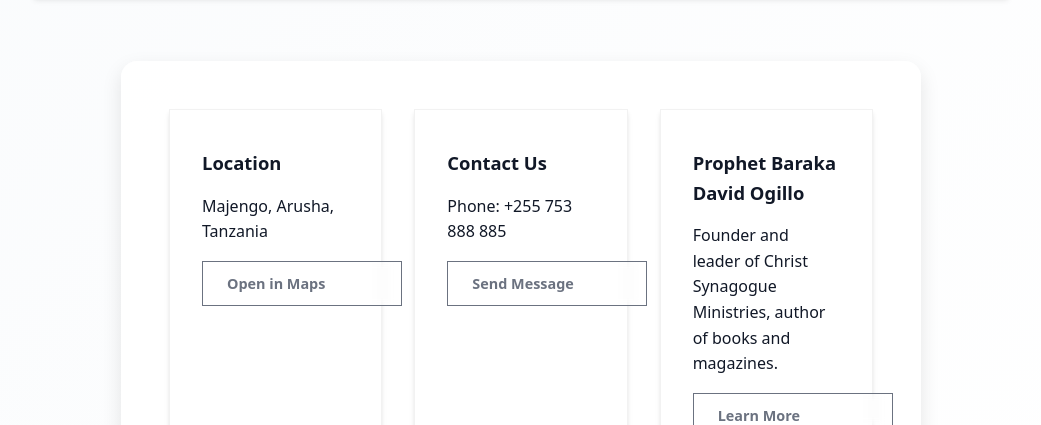
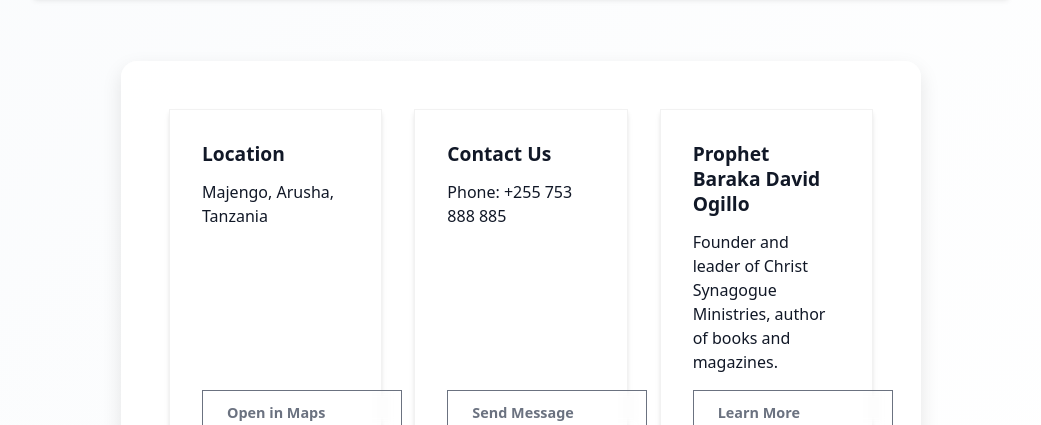
Before and after one commit to GraceMchomvu/christ-synagogue-website, a website: page index.html in a window 1280 px wide. Shown: the part 6335-6760 px from the top of the page, without its empty margins (119-1160 px from the left). Drawn offline with Linux system fonts and the light colour scheme.

Commit message:
Fix card content overflow - Add flexbox layout and proper text wrapping

```diff
--- a/css/styles.css
+++ b/css/styles.css
@@ -194,6 +194,10 @@
   border-radius: 12px;
   padding: 1.2rem;
   box-shadow: var(--shadow);
+  overflow: hidden;
+  word-wrap: break-word;
+  overflow-wrap: break-word;
+  hyphens: auto;
 }
 
 [data-theme="dark"] .cards .card {
@@ -746,7 +750,33 @@
 .video-wrapper iframe { position: absolute; top: 0; left: 0; width: 100%; height: 100%; border-radius: var(--radius-sm); }
 
 /* Visit */
-.visit .card { text-align: left; }
+.visit .card {
+  text-align: left;
+  display: flex;
+  flex-direction: column;
+  height: 100%;
+  min-height: 200px;
+}
+
+.visit .card h3 {
+  margin: 0 0 0.8rem 0;
+  font-size: 1.2rem;
+  font-weight: 600;
+  line-height: 1.3;
+}
+
+.visit .card p {
+  margin: 0 0 1rem 0;
+  line-height: 1.5;
+  flex-grow: 1;
+  overflow-wrap: break-word;
+  word-wrap: break-word;
+}
+
+.visit .card .btn {
+  margin-top: auto;
+  align-self: flex-start;
+}
 
 /* Contact */
 .contact-form { display: grid; gap: 0.9rem; }
@@ -1045,6 +1075,7 @@
     margin-bottom: 0.5rem;
     box-shadow: 0 2px 8px rgba(0,0,0,0.1);
     border-radius: 8px;
+    min-height: 180px;
   }
   .visit-info .card h3 {
     font-size: 1.1rem;
@@ -1091,6 +1122,7 @@
   .visit-info .card {
     padding: 1rem;
     margin-bottom: 0.4rem;
+    min-height: 160px;
   }
   .visit-info .card h3 {
     font-size: 1rem;
```
